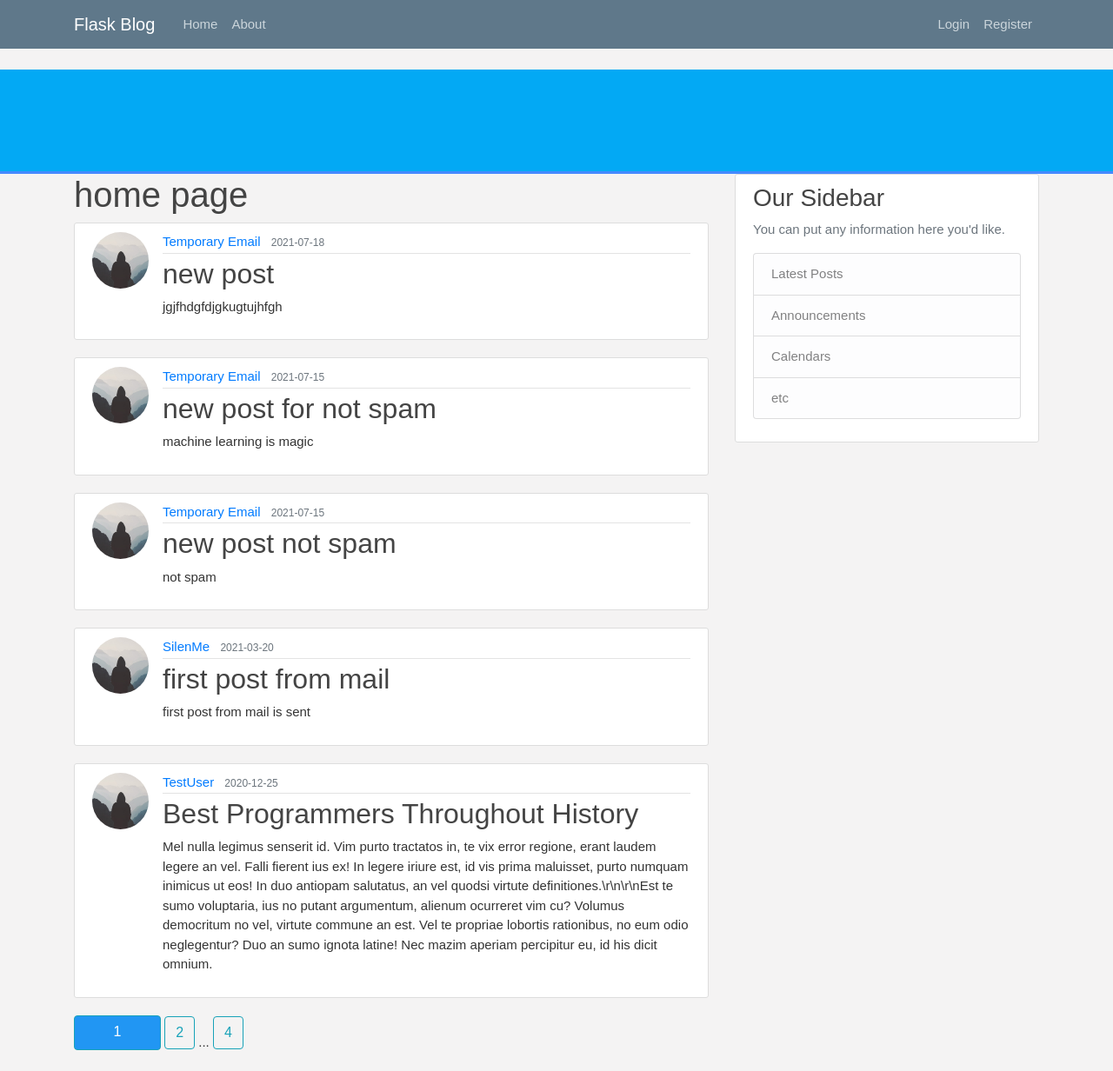
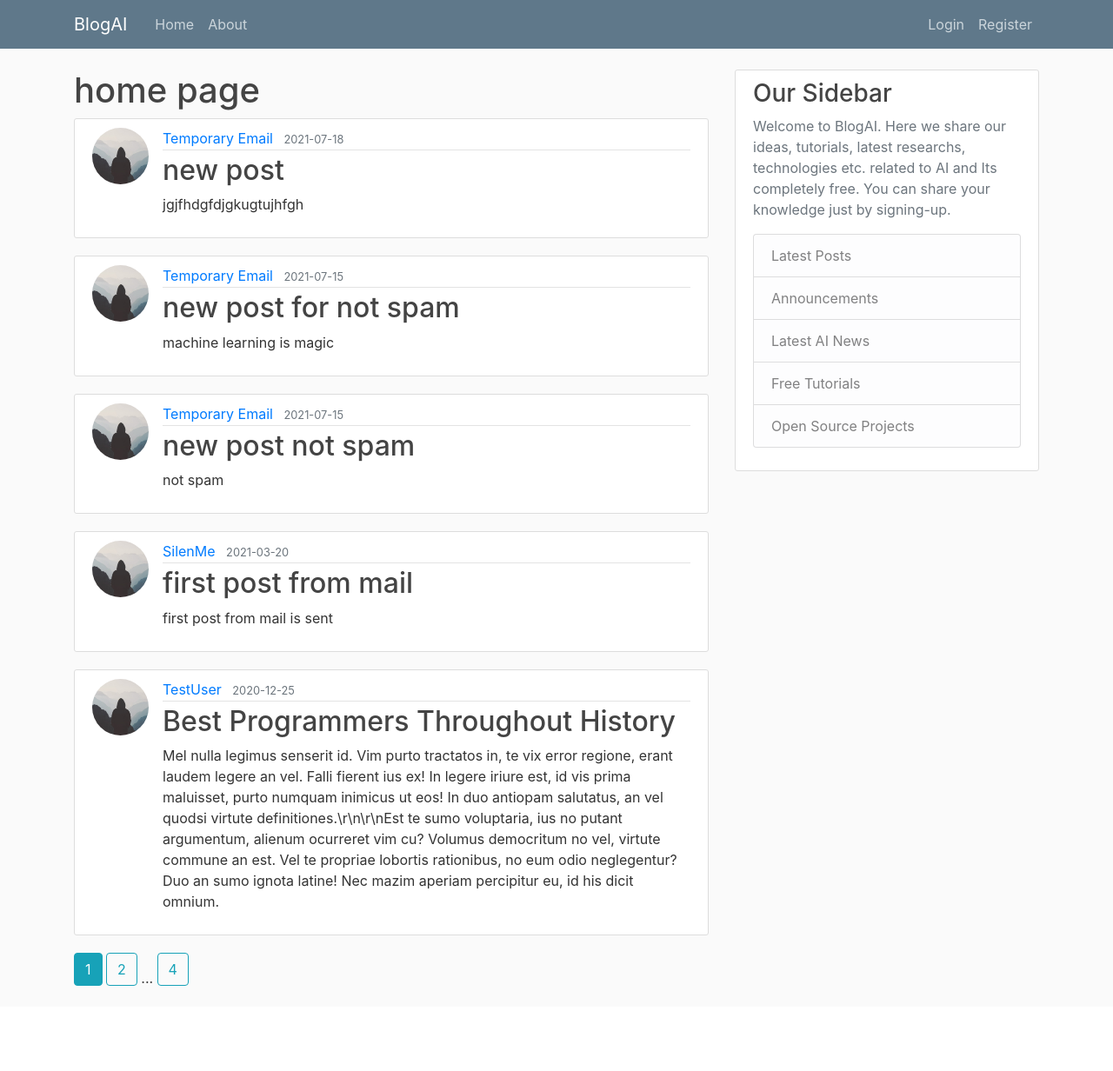
Before and after one commit to SilenMe/blog, a Flask app: page / in a window 1280 px wide. Shown: the whole page at 87% size. After the commit the page ends 1134 px from the top, so only its background shows below. Run offline with Flask 2, Linux system fonts and the light colour scheme; data comes from the database, SQL or seed files in the repository; both versions use the stored data as it was after the commit; parts of the project's set-up code (start-up, migrations or seed data) failed here and were passed over; some libraries are stand-ins or nearby versions.

Commit message:
minor UI changes

```diff
--- a/flaskblog/static/main.css
+++ b/flaskblog/static/main.css
@@ -78,59 +78,3 @@ a.article-title:hover {
 .account-heading {
   font-size: 2.5rem;
 }
-body{
-  font:15px/1.5 Arial, Helvetica,sans-serif;
-  padding: 0px;
-  background-color:#f4f3f3;
-}
-
-.container{
-  width:100%;
-  margin: auto;
-  overflow: hidden;
-}
-
-header{
-  background:#03A9F4;#35434a;
-  border-bottom:#448AFF 3px solid;
-  height:120px;
-  width:100%;
-  padding-top:30px;
-
-}
-
-.main-header{
-      text-align:center;
-      background-color: blue;
-      height:100px;
-      width:100%;
-      margin:0px;
-    }
-#brandname{
-  float:left;
-  font-size:30px;
-  color: #fff;
-  margin: 10px;
-}
-
-header h2{
-  text-align:center;
-  color:#fff;
-
-}
-
-
-
-.btn-info {background-color: #2196F3;
-  height:40px;
-  width:100px;} /* Blue */
-.btn-info:hover {background: #0b7dda;}
-
-
-.resultss{
-  border-radius: 15px 50px;
-    background: #345fe4;
-    padding: 20px;
-    width: 200px;
-    height: 150px;
-}
--- a/flaskblog/templates/about.html
+++ b/flaskblog/templates/about.html
@@ -1,5 +1,6 @@
 {%extends "layout.html"%}
 
 {%block content%}
-<h1>About Page</h1>
+<h1>About Us</h1>
+<p>BlogAI is created by Vivek Sahani, Prashant Tripathi and Rohit km. Maurya. Contact on vivek2vks@gmail.com for contribution, bug-report, idea sharing or Hiring.</p>
 {%endblock content%}
--- a/flaskblog/templates/layout.html
+++ b/flaskblog/templates/layout.html
@@ -10,9 +10,9 @@
 	<link rel="stylesheet" type="text/css" href="{{ url_for('static', filename='main.css') }}">
 	<!-- title -->
 	{%if title%}
-	<title>blog post - {{title}}</title>
+	<title>BlogAI - {{title}}</title>
 	{%else%}
-	<title>blog post </title>
+	<title>BlogAI </title>
 	{%endif%}
 	<!-- end of title -->
 </head>
@@ -21,7 +21,7 @@
 <header class="site-header">
       <nav class="navbar navbar-expand-md navbar-dark bg-steel fixed-top">
         <div class="container">
-          <a class="navbar-brand mr-4" href="/">Flask Blog</a>
+          <a class="navbar-brand mr-4" href="/">BlogAI</a>
           <button class="navbar-toggler" type="button" data-toggle="collapse" data-target="#navbarToggle" aria-controls="navbarToggle" aria-expanded="false" aria-label="Toggle navigation">
             <span class="navbar-toggler-icon"></span>
           </button>
@@ -70,12 +70,14 @@
     <div class="col-md-4">
       <div class="content-section">
         <h3>Our Sidebar</h3>
-        <p class='text-muted'>You can put any information here you'd like.
+        <p class='text-muted'>Welcome to BlogAI. Here we share our ideas, tutorials, latest researchs, technologies etc. related to AI and Its completely free. You can share your knowledge just by signing-up.
           <ul class="list-group">
             <li class="list-group-item list-group-item-light">Latest Posts</li>
             <li class="list-group-item list-group-item-light">Announcements</li>
-            <li class="list-group-item list-group-item-light">Calendars</li>
-            <li class="list-group-item list-group-item-light">etc</li>
+            <li class="list-group-item list-group-item-light">Latest AI News</li>
+            <li class="list-group-item list-group-item-light">Free Tutorials</li>
+            <li class="list-group-item list-group-item-light">Open Source Projects</li>
+
           </ul>
         </p>
       </div>
```
Also changed, not shown: flaskblog/site.db.
